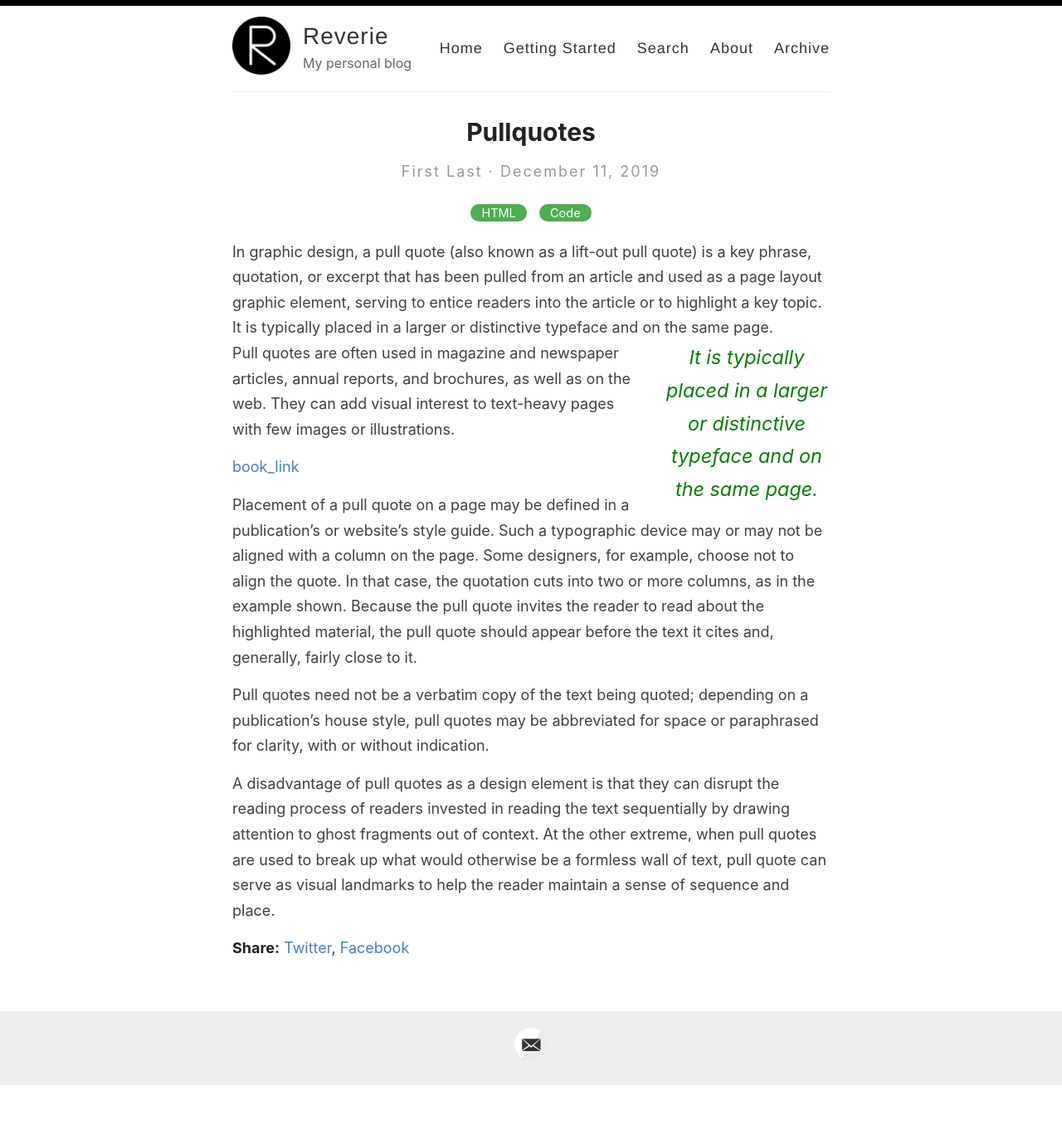
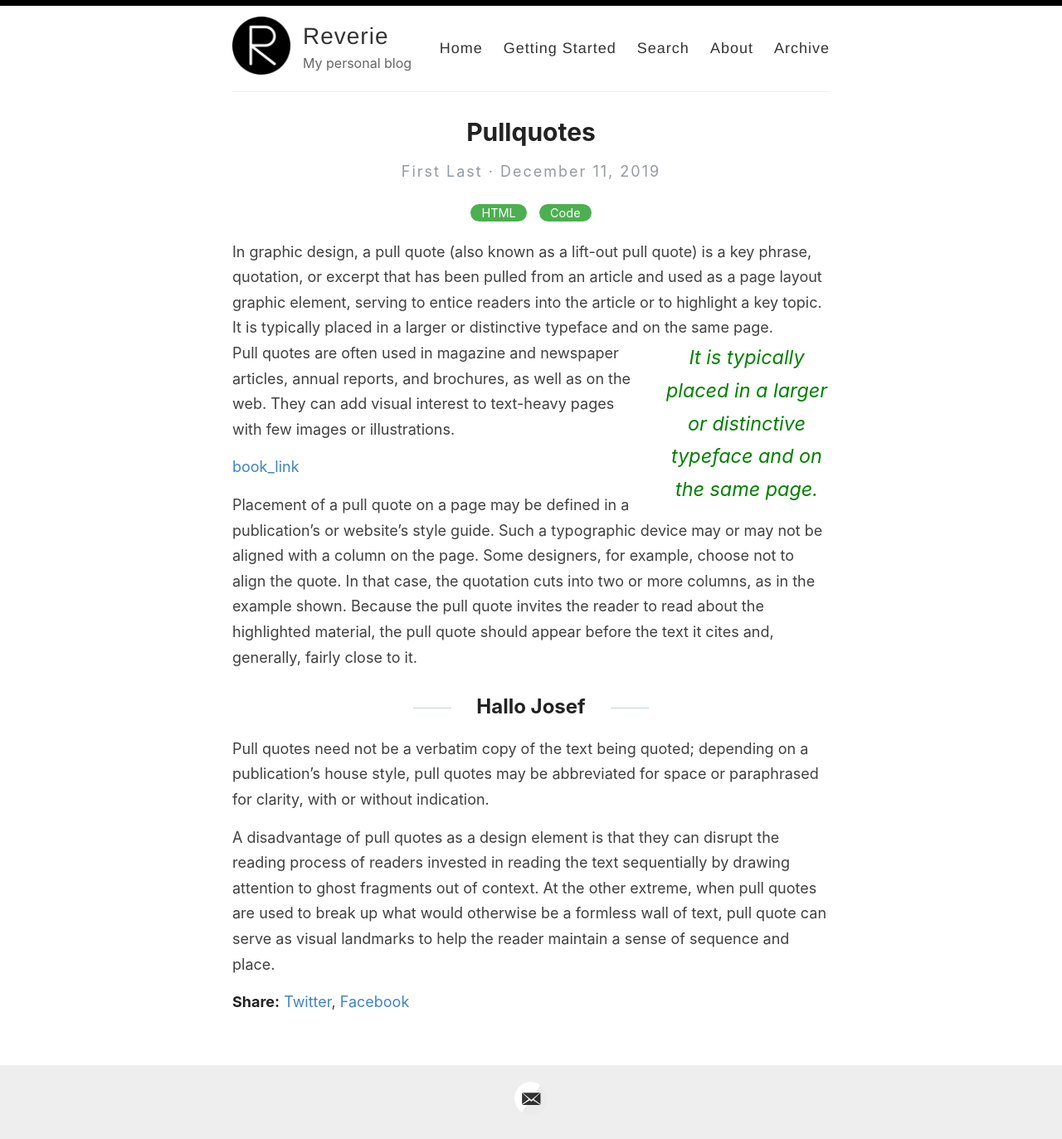
Before and after one commit to wmmr/wmmr.github.io, a Jekyll site: the page built from _posts/2019-12-11-pullquotes.md, in a window 1280 px wide. Shown: the whole page at 83% size. Built offline with Jekyll 4.4.1, drawn with Linux system fonts in a browser that asks for light colours; before the commit the page ends 1309 px from its top, so only the background shows below that.

Commit message:
Update 2019-12-11-pullquotes.md

```diff
--- a/_posts/2019-12-11-pullquotes.md
+++ b/_posts/2019-12-11-pullquotes.md
@@ -11,6 +11,8 @@ In graphic design, a pull quote (also known as a lift-out pull quote) is a key p
 
 Placement of a pull quote on a page may be defined in a publication's or website's style guide. Such a typographic device may or may not be aligned with a column on the page. Some designers, for example, choose not to align the quote. In that case, the quotation cuts into two or more columns, as in the example shown. Because the pull quote invites the reader to read about the highlighted material, the pull quote should appear before the text it cites and, generally, fairly close to it.
 
+## Hallo Josef
+
 Pull quotes need not be a verbatim copy of the text being quoted; depending on a publication's house style, pull quotes may be abbreviated for space or paraphrased for clarity, with or without indication.
 
 A disadvantage of pull quotes as a design element is that they can disrupt the reading process of readers invested in reading the text sequentially by drawing attention to ghost fragments out of context. At the other extreme, when pull quotes are used to break up what would otherwise be a formless wall of text, pull quote can serve as visual landmarks to help the reader maintain a sense of sequence and place.
```
